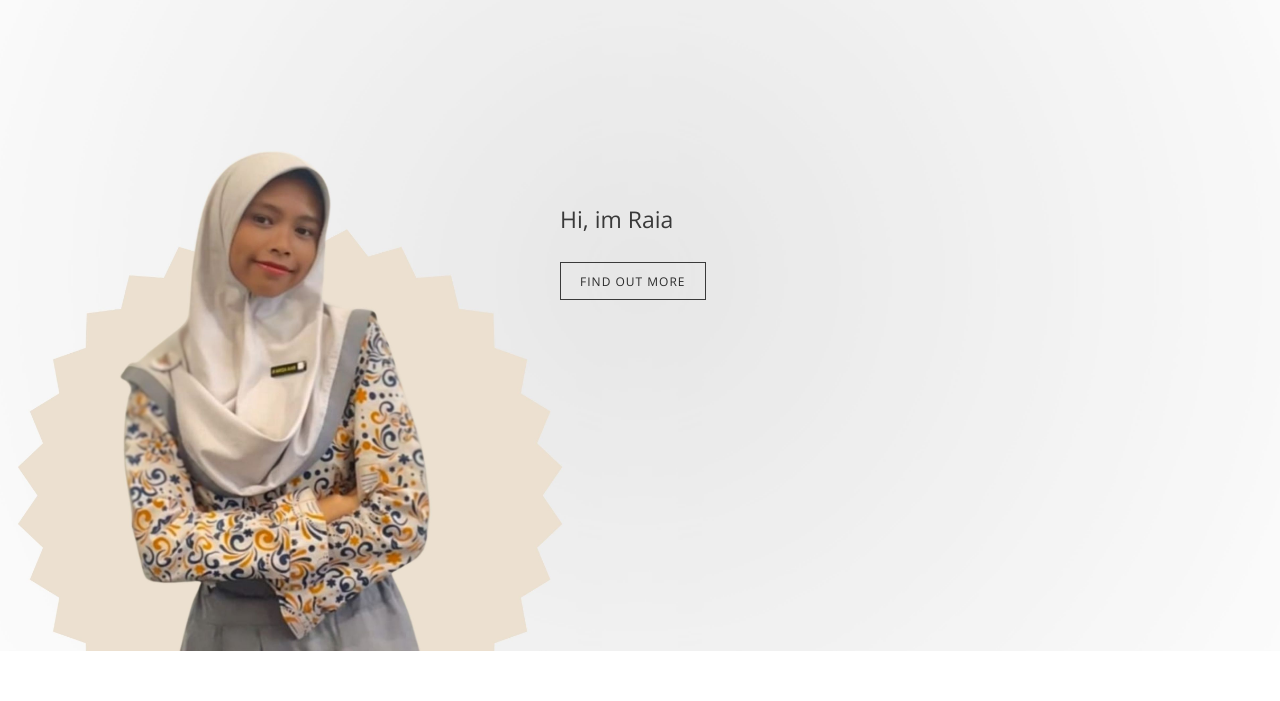
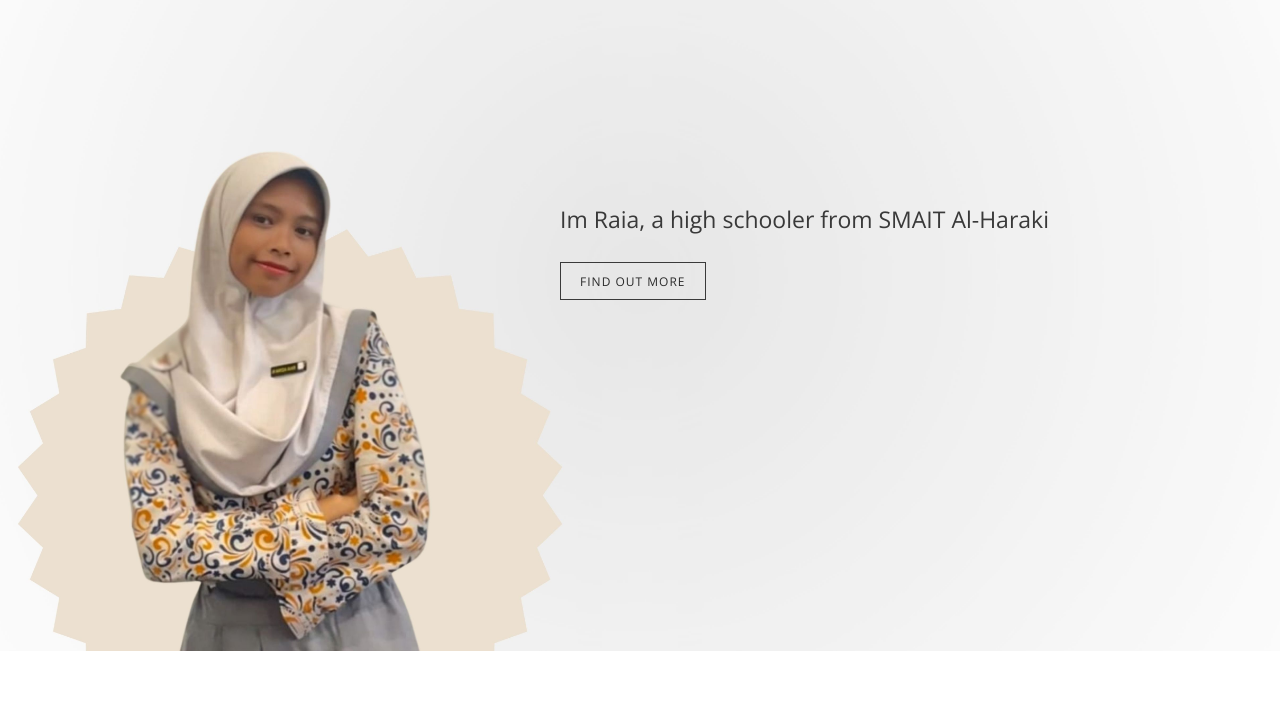
Before and after one commit to raiaazimaa/TIK-IPA, a plain HTML site: page index.html in a window 1280 px wide. Shown: the part 99-800 px from the top of the page. Drawn offline with nearby package versions, Linux system fonts and the light colour scheme.

Commit message:
Update index.html

```diff
--- a/index.html
+++ b/index.html
@@ -38,7 +38,7 @@
   <div class="container">
     <div class="col-md-7 banner-inner-wrapper">
       <div class="banner-text">
-        <h1>Hi, im Raia </h1>
+        <h1>Im Raia, a high schooler from SMAIT Al-Haraki </h1>
         <a href="#" class="btn">Find out more</a> </div>
       <!-- banner text -->
     </div>
```
